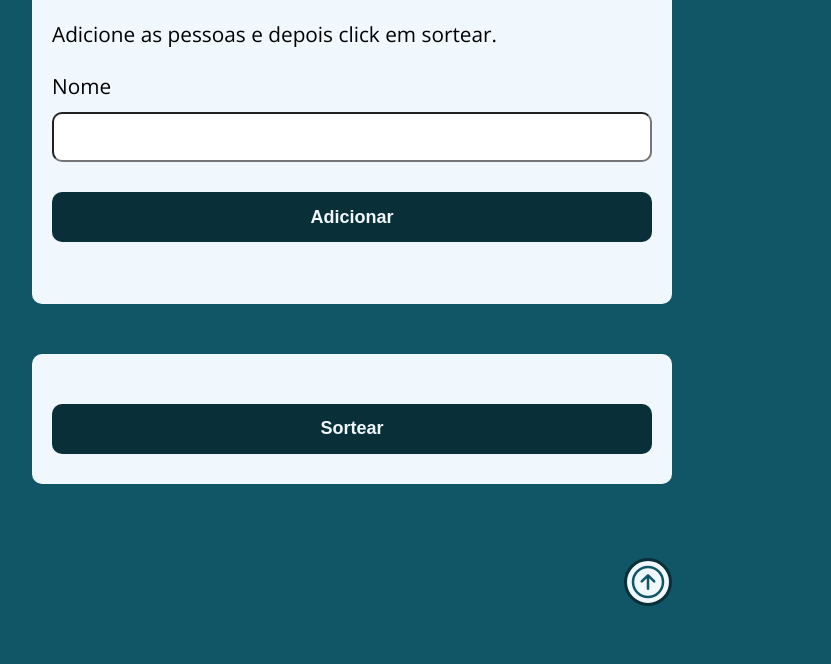
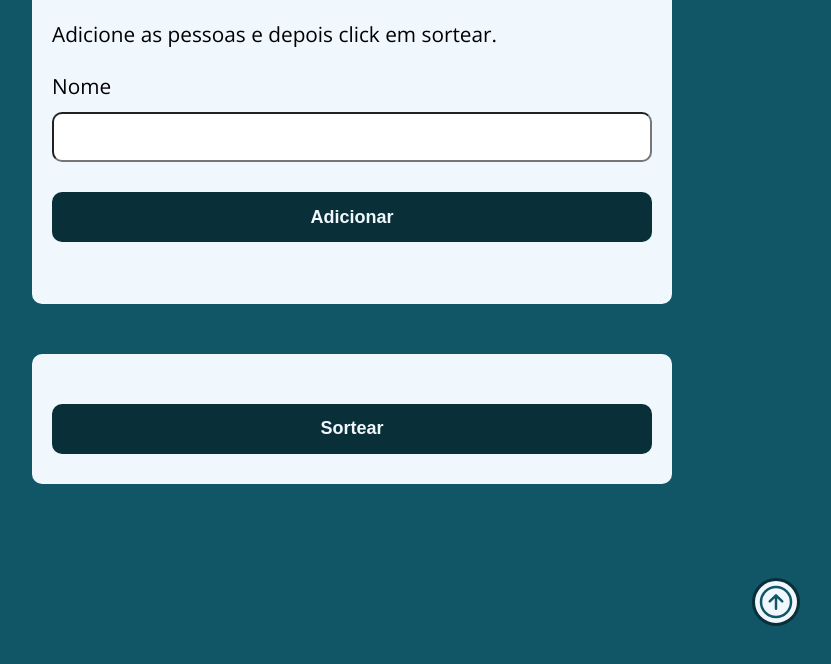
Before and after one commit to jhonatancassante/sorteador-pokemon, a plain HTML site: page index.html in a window 1280 px wide. Shown: the part 134-798 px from the top of the page, without its empty margins (288-1119 px from the left). Drawn offline with nearby package versions, Linux system fonts and the light colour scheme.

Commit message:
Melhorias de interface

```diff
--- a/assets/css/style.css
+++ b/assets/css/style.css
@@ -359,8 +359,8 @@ button.standard-button:disabled {
 	justify-content: center;
 	align-items: center;
 	position: fixed;
-	bottom: 60px;
-	right: 25%;
+	bottom: 40px;
+	right: 15%;
 	width: 48px;
 	height: 48px;
 	background-color: var(--secondary-color);
```
